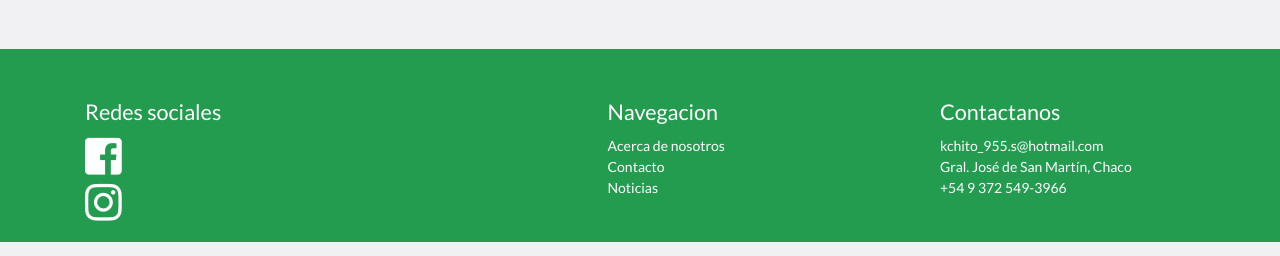
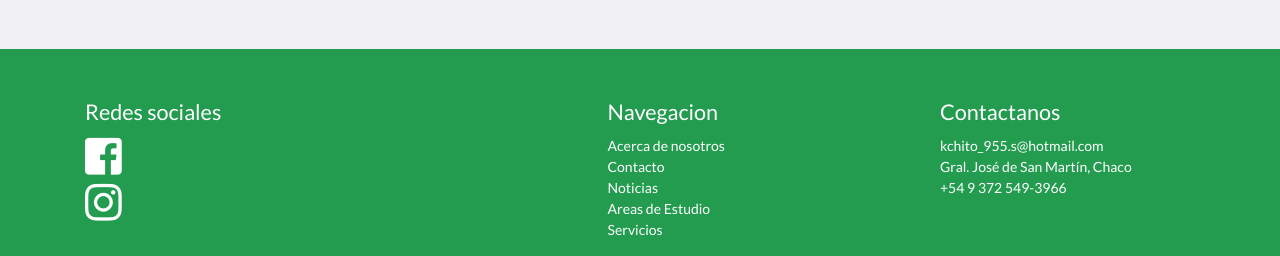
Before and after one commit to redmor1/Proyecto-Final-Reserva, a Django app: page /contacto/ in a window 1280 px wide. Shown: the part 871-1127 px from the top of the page. Run offline with Django 4.2, Linux system fonts and the light colour scheme; some libraries are stand-ins or nearby versions.

Commit message:
Cambiar orden de navegacion y agregar links en footer

```diff
--- a/reserva/templates/base.html
+++ b/reserva/templates/base.html
@@ -46,13 +46,13 @@
                     <a class="nav-link" href="{% url 'quienes_somos' %}">Quienes somos</a>
                 </li>
                 <li class="nav-item">
-                    <a class="nav-link" href="{% url 'contacto' %}">Contacto</a>
+                    <a class="nav-link" href="{% url 'areas_de_estudio' %}">Areas de estudio</a>
                 </li>
                 <li class="nav-item">
                     <a class="nav-link" href="{% url 'servicios' %}">Servicios</a>
                 </li>
                 <li class="nav-item">
-                    <a class="nav-link" href="{% url 'areas_de_estudio' %}">Areas de estudio</a>
+                    <a class="nav-link" href="{% url 'contacto' %}">Contacto</a>
                 </li>
 
             </ul>
@@ -121,6 +121,8 @@
                                        <li><a href="{% url 'quienes_somos' %}">Acerca de nosotros</a></li>
                                        <li><a href="{% url 'contacto' %}">Contacto</a></li>
                                        <li><a href="{% url 'index' %}">Noticias</a></li>
+                                       <li><a href="{% url 'areas_de_estudio' %}">Areas de Estudio</a></li>
+                                       <li><a href="{% url 'servicios' %}">Servicios</a></li>
                                    </ul>
                                </div>
                            </div>
```
